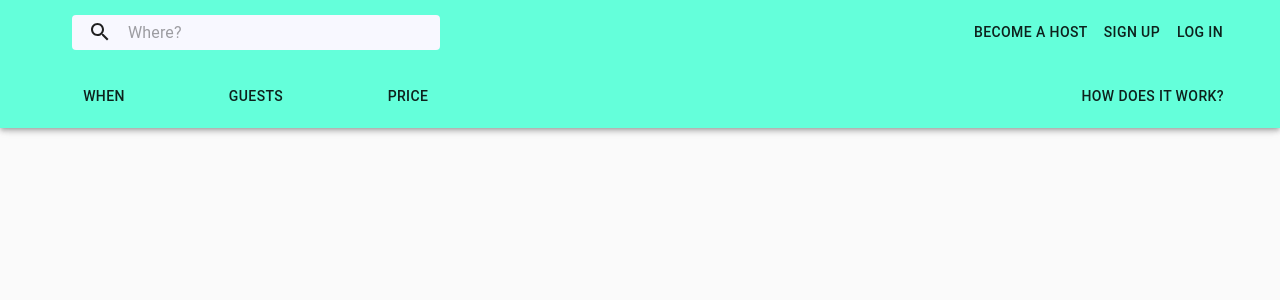
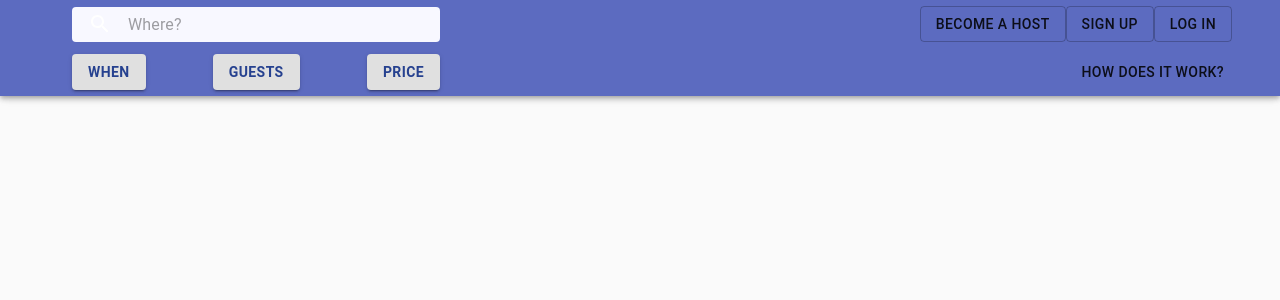
Before and after one commit to ssenchenko/bg-web, a React (Create React App) app: page / in a window 1280 px wide. Shown: the top 300 px of the page. Built offline with nearby package versions, Linux system fonts and the light colour scheme.

Commit message:
change design

```diff
--- a/src/App.tsx
+++ b/src/App.tsx
@@ -4,7 +4,7 @@ import React from "react";
 import { Route, Switch } from "react-router-dom";
 import { useUser } from "contexts/auth";
 import { PageSpinner } from "components/centered-spinner";
-import theme from "settings";
+import theme from "theme";
 import { Routes, ProtectedRoutes } from "routes";
 
 const LandingScreen = React.lazy(() => import("screens/landing"));
--- a/src/components/header.tsx
+++ b/src/components/header.tsx
@@ -2,7 +2,7 @@ import React from "react";
 import { AppBar, Toolbar, Button, Box, Container } from "@material-ui/core";
 import { styled } from "@material-ui/core/styles";
 import SearchField from "./search";
-import { ThemedProps } from "../settings";
+import { ThemedProps } from "../theme";
 
 const LandingHeader: React.FC = () => {
   const GrowingFiller = styled(Box)({
@@ -25,21 +25,28 @@ const LandingHeader: React.FC = () => {
     },
   }));
 
+  const MostImportantButton = styled(Button)(({ theme }: ThemedProps<{}>) => ({
+    color: theme.palette.primary.dark,
+    fontWeight: "bold",
+  }));
+
+  // const ImportantButton =
+
   return (
     <AppBar>
       <TwoRowContainer maxWidth="lg">
-        <Toolbar>
+        <Toolbar variant="dense">
           <SearchField />
           <GrowingFiller />
-          <Button>Become a host</Button>
-          <Button>Sign Up</Button>
-          <Button>Log In</Button>
+          <Button variant="outlined">Become a host</Button>
+          <Button variant="outlined">Sign Up</Button>
+          <Button variant="outlined">Log In</Button>
         </Toolbar>
-        <Toolbar>
+        <Toolbar variant="dense">
           <SearchButtonsContainer>
-            <Button>When</Button>
-            <Button>Guests</Button>
-            <Button>Price</Button>
+            <MostImportantButton variant="contained">When</MostImportantButton>
+            <MostImportantButton variant="contained">Guests</MostImportantButton>
+            <MostImportantButton variant="contained">Price</MostImportantButton>
           </SearchButtonsContainer>
           <GrowingFiller />
           <Button>How does it work?</Button>
--- a/src/components/search.tsx
+++ b/src/components/search.tsx
@@ -2,7 +2,7 @@ import React from "react";
 import { styled } from "@material-ui/core/styles";
 import { InputBase, Box } from "@material-ui/core";
 import SearchIcon from "@material-ui/icons/Search";
-import { ThemedProps } from "../settings";
+import { ThemedProps } from "../theme";
 
 const SearchField: React.FC = () => {
   const SearchWrapper = styled(Box)(({ theme }: ThemedProps<{}>) => ({
--- a/src/settings.ts
+++ b/src/theme.ts
@@ -3,17 +3,20 @@ import { createMuiTheme, Theme } from "@material-ui/core/styles";
 const theme = createMuiTheme({
   palette: {
     primary: {
-      main: "#64ffda",
-      light: "#9fffdf",
-      dark: "#2bbc7d",
+      main: "#5c6bc0",
+      light: "#8e99f3",
+      dark: "#26418f",
+      contrastText: "#fff",
     },
     secondary: {
-      main: "#ef6c00",
-      light: "#ff9d3f",
-      dark: "#b53d00",
+      main: "#d81b60",
+      light: "#ff5c8d",
+      dark: "#a00037",
+      contrastText: "#fff",
     },
     error: {
       main: "#c2185b",
+      contrastText: "#fff",
     },
     background: {
       default: "#f8f8ff",
```
